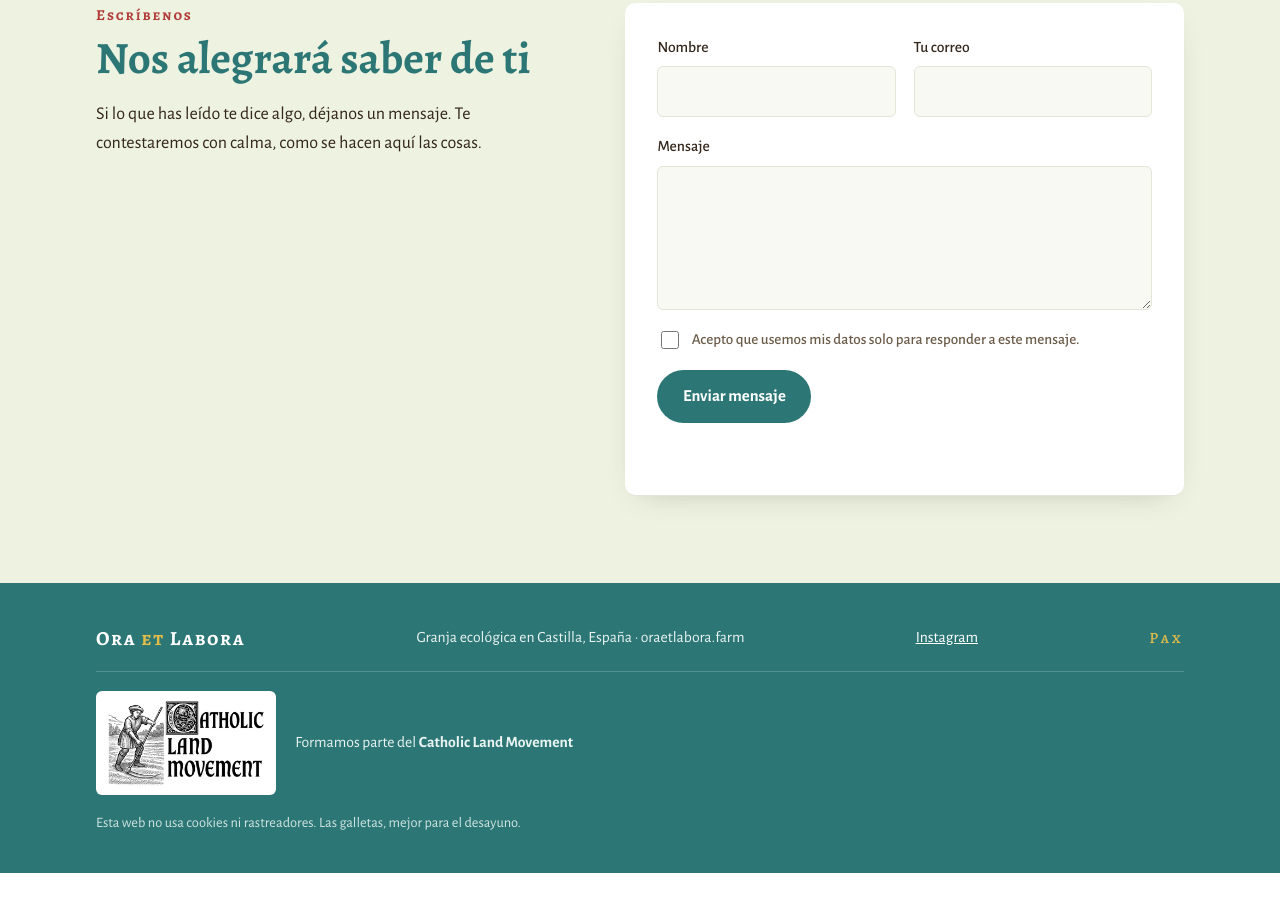
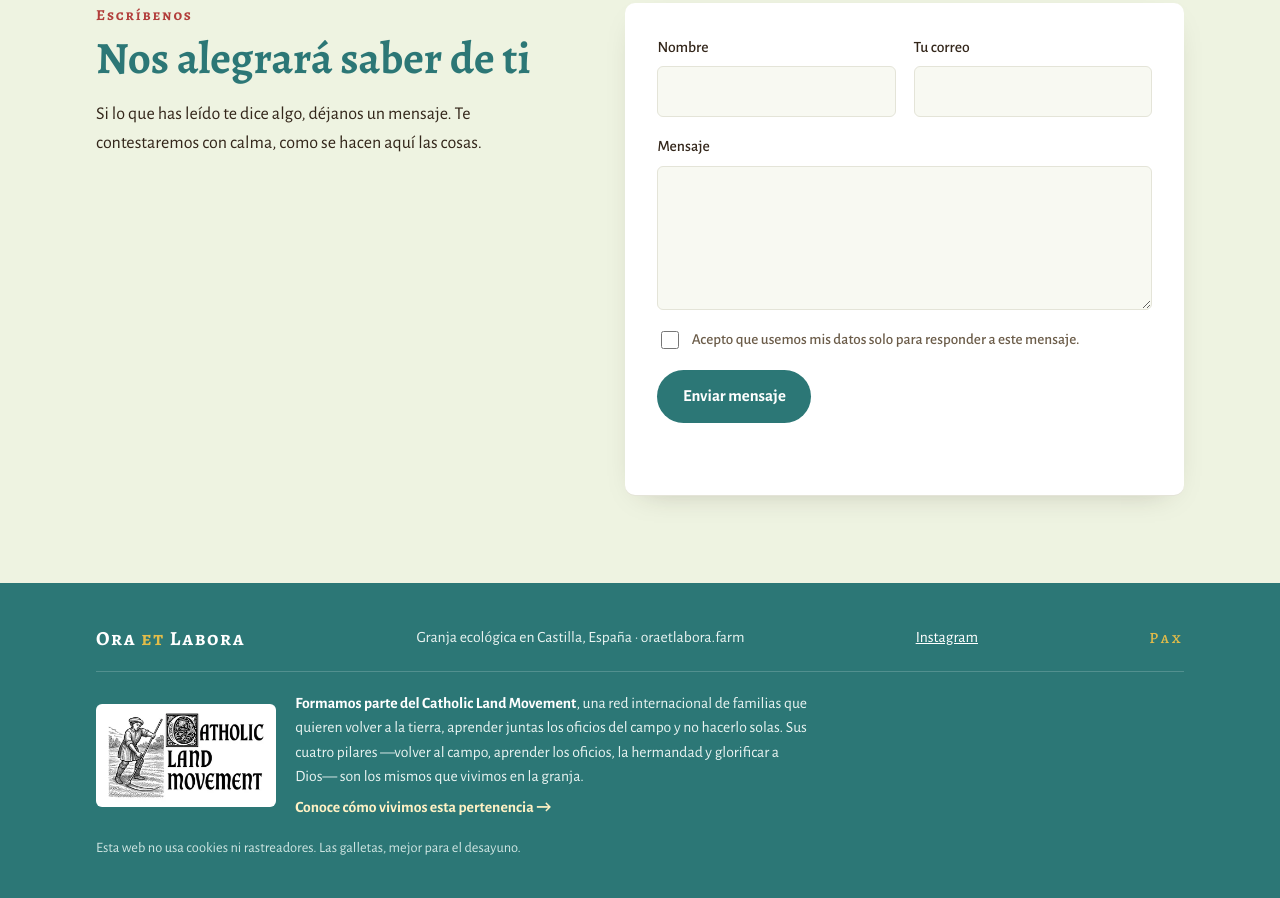
Before and after one commit to oraetlabora-farm/oraetlabora, a plain HTML site: page index.html in a window 1280 px wide. Shown: the part 5979-6877 px from the top of the page. Before the commit the page ends 6852 px from the top, so only its background shows below. Drawn offline with Linux system fonts and the light colour scheme.

Commit message:
Pie de página: reseña de la pertenencia al Catholic Land Movement con enlace a su sección
Co-Authored-By: Claude Opus 5.5 <noreply@anthropic.com>
Claude-Session: https://claude.ai/code/session_011bHVjauVMJQmaBoHf4C6vr

```diff
--- a/index.html
+++ b/index.html
@@ -169,7 +169,10 @@ h2{font-family:var(--f-display);font-weight:700;font-size:clamp(2rem,4.2vw,2.8re
 .pie a{color:#FFFFFF}
 .pie .red{flex-basis:100%;display:flex;flex-wrap:wrap;align-items:center;gap:.8rem 1.2rem;text-decoration:none;color:#EAF4F2;padding-top:1.2rem;border-top:1px solid rgba(255,255,255,.18)}
 .pie .red img{display:block;width:180px;height:auto;background:#FFFFFF;border-radius:6px;padding:.35rem .5rem}
-.pie .red:hover span{text-decoration:underline}
+.pie .red:hover .mas{text-decoration:underline}
+.pie .red-texto{flex:1 1 280px;max-width:62ch;line-height:1.55}
+.pie .red-texto b{color:#FFFFFF}
+.pie .red .mas{display:block;margin-top:.45rem;color:#FFF1C4;font-weight:600}
 .pie .privacidad{flex-basis:100%;margin:0;font-size:.9rem;color:#CFE5E2}
 
 /* Harmonia: banda de fondo, la nota sobre la que suenan las demás */
@@ -500,7 +503,7 @@ textarea{min-height:9rem;resize:vertical}
     <span>Granja ecológica en Castilla, España · oraetlabora.farm</span>
     <a href="https://www.instagram.com/oraetlabora.farm" target="_blank" rel="noopener">Instagram</a>
     <span class="pax">Pax</span>
-    <a class="red" href="clm/"><img src="fotos/clm-logo-300.webp" srcset="fotos/clm-logo-300.webp 300w, fotos/clm-logo-600.webp 600w" sizes="180px" width="300" height="169" loading="lazy" decoding="async" alt="Catholic Land Movement"><span>Formamos parte del <b>Catholic Land Movement</b></span></a>
+    <a class="red" href="clm/"><img src="fotos/clm-logo-300.webp" srcset="fotos/clm-logo-300.webp 300w, fotos/clm-logo-600.webp 600w" sizes="180px" width="300" height="169" loading="lazy" decoding="async" alt="Catholic Land Movement"><span class="red-texto"><b>Formamos parte del Catholic Land Movement</b>, una red internacional de familias que quieren volver a la tierra, aprender juntas los oficios del campo y no hacerlo solas. Sus cuatro pilares —volver al campo, aprender los oficios, la hermandad y glorificar a Dios— son los mismos que vivimos en la granja. <span class="mas">Conoce cómo vivimos esta pertenencia →</span></span></a>
     <p class="privacidad">Esta web no usa cookies ni rastreadores. Las galletas, mejor para el desayuno.</p>
   </div>
 </footer>
```
Also changed, not shown: en/index.html (+5 -2 lines).
